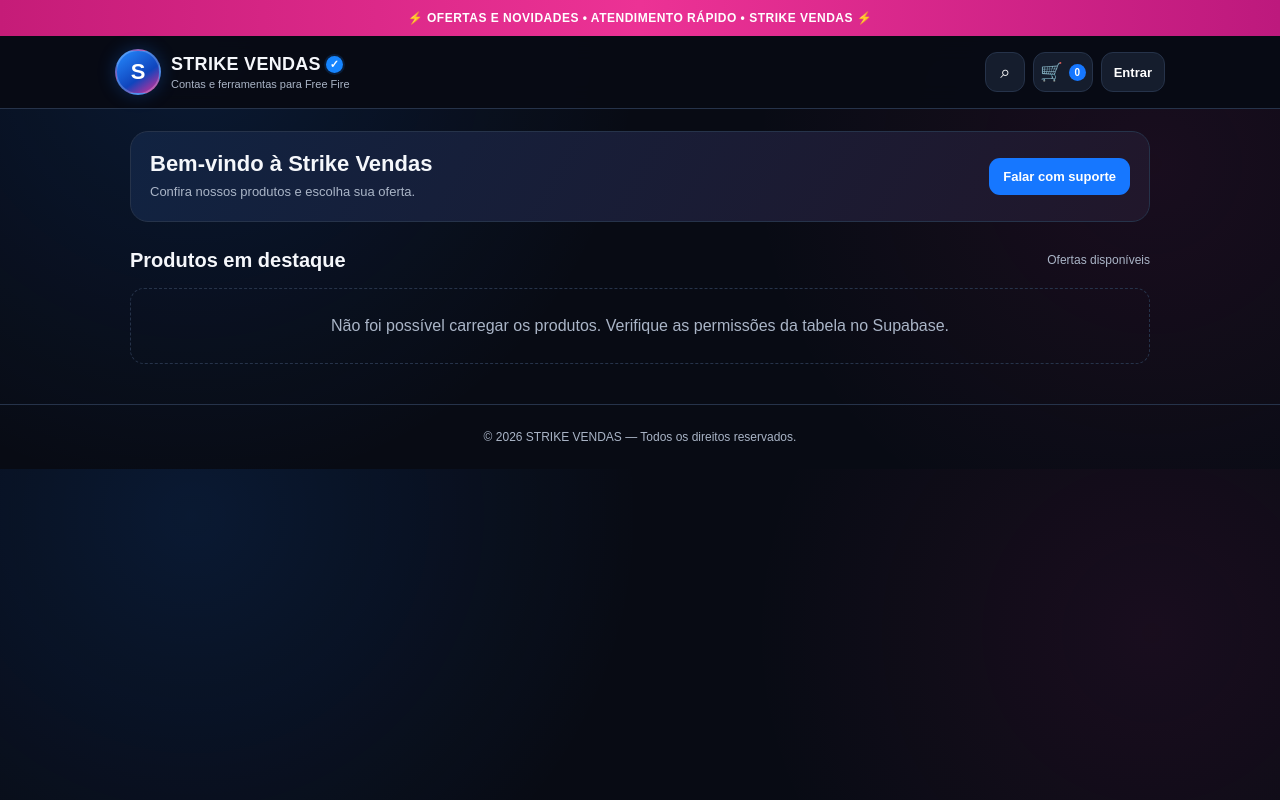
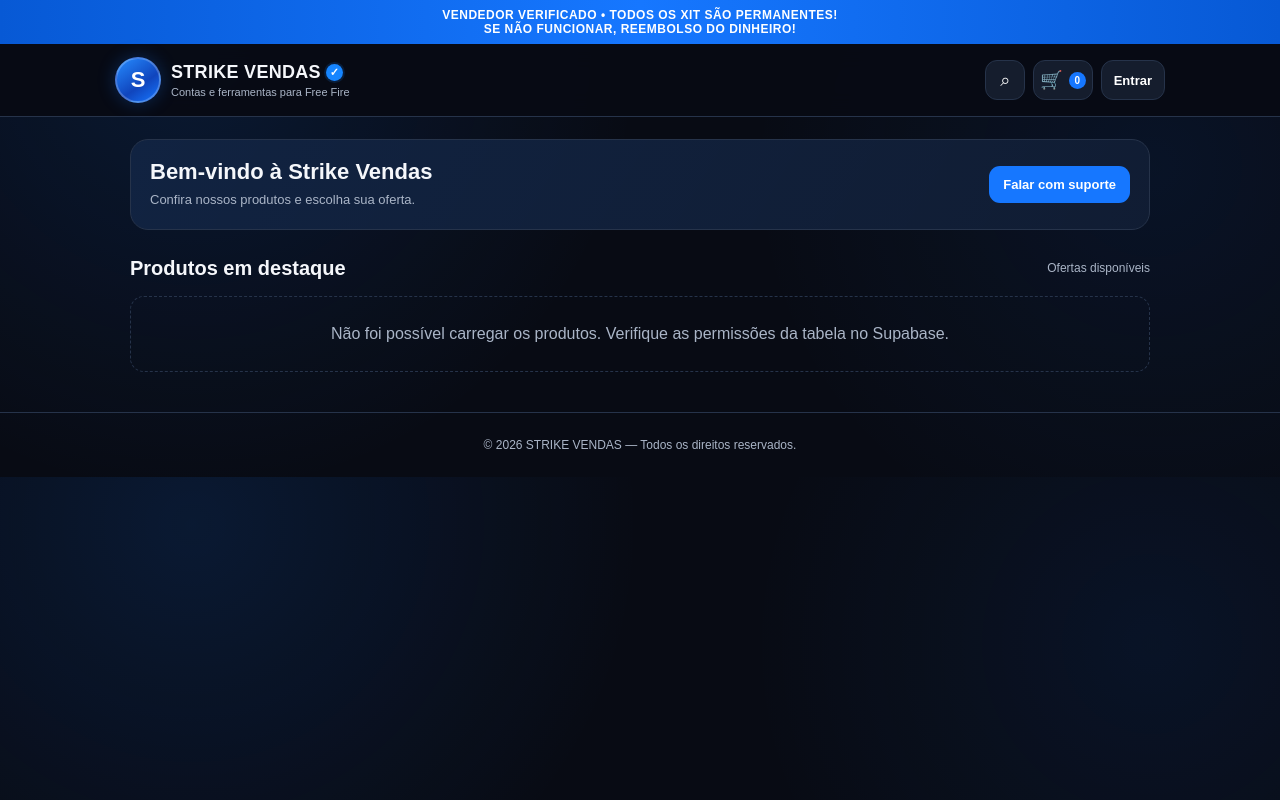
Before and after one commit to andreiaaline659-collab/Xit-urielofc, a plain HTML site: page index.html in a window 1280 px wide. Drawn offline with nearby package versions, Linux system fonts and the light colour scheme; no server answers.

Commit message:
Update color scheme and aspect ratios in styles

```diff
--- a/index.html
+++ b/index.html
@@ -18,7 +18,7 @@
   --muted:#aab5c7;
   --blue:#1677ff;
   --blue-2:#0759d5;
-  --pink:#e72b91;
+  --pink:#1677ff;
 }
 *{box-sizing:border-box}
 body{
@@ -27,7 +27,7 @@ body{
   font-family:Arial,Helvetica,sans-serif;
   background:
     radial-gradient(circle at 15% 10%,rgba(22,119,255,.13),transparent 28rem),
-    radial-gradient(circle at 90% 35%,rgba(231,43,145,.08),transparent 25rem),
+    radial-gradient(circle at 90% 35%,rgba(22,119,255,.08),transparent 25rem),
     var(--bg);
 }
 .announcement{
@@ -38,7 +38,7 @@ body{
   overflow:hidden;
   padding:8px 12px;
   color:#fff;
-  background:linear-gradient(90deg,#c51c78,#ec3295,#bd197d);
+  background:linear-gradient(90deg,#0759d5,#1677ff,#0759d5);
   font-size:12px;
   font-weight:800;
   letter-spacing:.5px;
@@ -64,7 +64,7 @@ header{
   border-radius:50%;
   color:#fff;
   font-weight:900;font-size:22px;
-  background:linear-gradient(145deg,#268bff,#1045bd 60%,#e72b91);
+  background:linear-gradient(145deg,#268bff,#1045bd 60%,#1677ff);
   border:2px solid rgba(255,255,255,.22);
   box-shadow:0 0 18px rgba(22,119,255,.28);
   overflow:hidden;
@@ -96,7 +96,7 @@ main{max-width:1050px;margin:auto;padding:22px 15px 40px}
 .welcome{
   display:flex;align-items:center;justify-content:space-between;gap:15px;
   padding:19px;border:1px solid var(--line);border-radius:18px;
-  background:linear-gradient(120deg,rgba(22,119,255,.14),rgba(231,43,145,.08)),var(--surface);
+  background:linear-gradient(120deg,rgba(22,119,255,.14),rgba(22,119,255,.08)),var(--surface);
   margin-bottom:27px;
 }
 .welcome h1{margin:0 0 6px;font-size:22px}
@@ -115,7 +115,7 @@ main{max-width:1050px;margin:auto;padding:22px 15px 40px}
   box-shadow:0 8px 25px rgba(0,0,0,.22);
 }
 .product-image,.image-placeholder{
-  display:block;width:100%;aspect-ratio:1/1;object-fit:cover;
+  display:block;width:100%;aspect-ratio:16/9;object-fit:cover;
   background:#111b2b;border-bottom:1px solid var(--line);
 }
 .image-placeholder{
@@ -145,7 +145,7 @@ main{max-width:1050px;margin:auto;padding:22px 15px 40px}
 footer{padding:25px 12px;color:var(--muted);text-align:center;font-size:12px;border-top:1px solid var(--line)}
 @media(min-width:700px){
   .products{grid-template-columns:repeat(3,minmax(0,1fr));gap:20px}
-  .product-image,.image-placeholder{aspect-ratio:4/3}
+  .product-image,.image-placeholder{aspect-ratio:16/9}
 }
 @media(max-width:390px){
   header{padding:10px}
@@ -166,7 +166,7 @@ footer{padding:25px 12px;color:var(--muted);text-align:center;font-size:12px;bor
 </head>
 
 <body>
-<div class="announcement">⚡ OFERTAS E NOVIDADES • ATENDIMENTO RÁPIDO • STRIKE VENDAS ⚡</div>
+<div class="announcement">VENDEDOR VERIFICADO • TODOS OS XIT SÃO PERMANENTES!<br>SE NÃO FUNCIONAR, REEMBOLSO DO DINHEIRO!</div>
 
 <header>
   <div class="brand">
@@ -251,7 +251,6 @@ function renderProduct(product){
         <div class="pix">À vista no PIX</div>
         <div class="buttons">
           <button class="buy" type="button" onclick="openPix()"><span>🛒</span> COMPRAR AGORA</button>
-          <button class="download" type="button" aria-label="Informações de download" onclick="downloadNotice()">⇩</button>
         </div>
       </div>
     </article>`;
```
